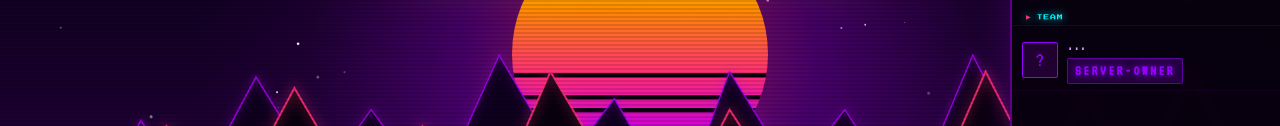
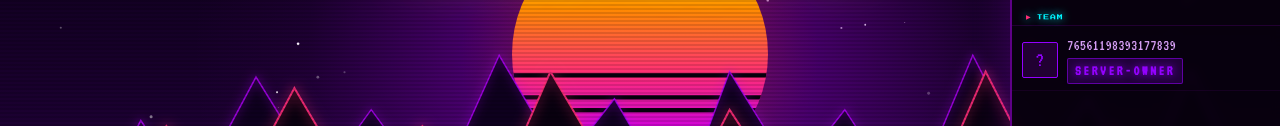
Before and after one commit to PatekCodex/loading-screen, a plain HTML site: page index.html in a window 1280 px wide. Shown: the part 282-408 px from the top of the page. Drawn offline with Linux system fonts and the light colour scheme; no server answers; animation ran at ten frames a second.

Commit message:
Fix typo in TEAM_DATA steamid field

```diff
--- a/index.html
+++ b/index.html
@@ -954,7 +954,7 @@ function fetchSteamProfile(steam64, callback) {
 // ── TEAM – HARDCODIERT ──
 // Rang-Farben: Server-Owner=#9400ff  Head-Mod=#8b0000  Admin=#0077ff  Moderator=#cc1100  Trainee-Mod=#ffe600
 var TEAM_DATA = [
-  { steam64: '76561198393177839', rank: 'Server-Owner', color: '#9400ff' }
+  { steamid: '76561198393177839', rank: 'Server-Owner', color: '#9400ff' }
   // { steamid: 'STEAM_0:X:XXXXXXXX', rank: 'Head-Mod',    color: '#8b0000' },
   // { steamid: 'STEAM_0:X:XXXXXXXX', rank: 'Admin',       color: '#0077ff' },
   // { steamid: 'STEAM_0:X:XXXXXXXX', rank: 'Moderator',   color: '#cc1100' },
```
